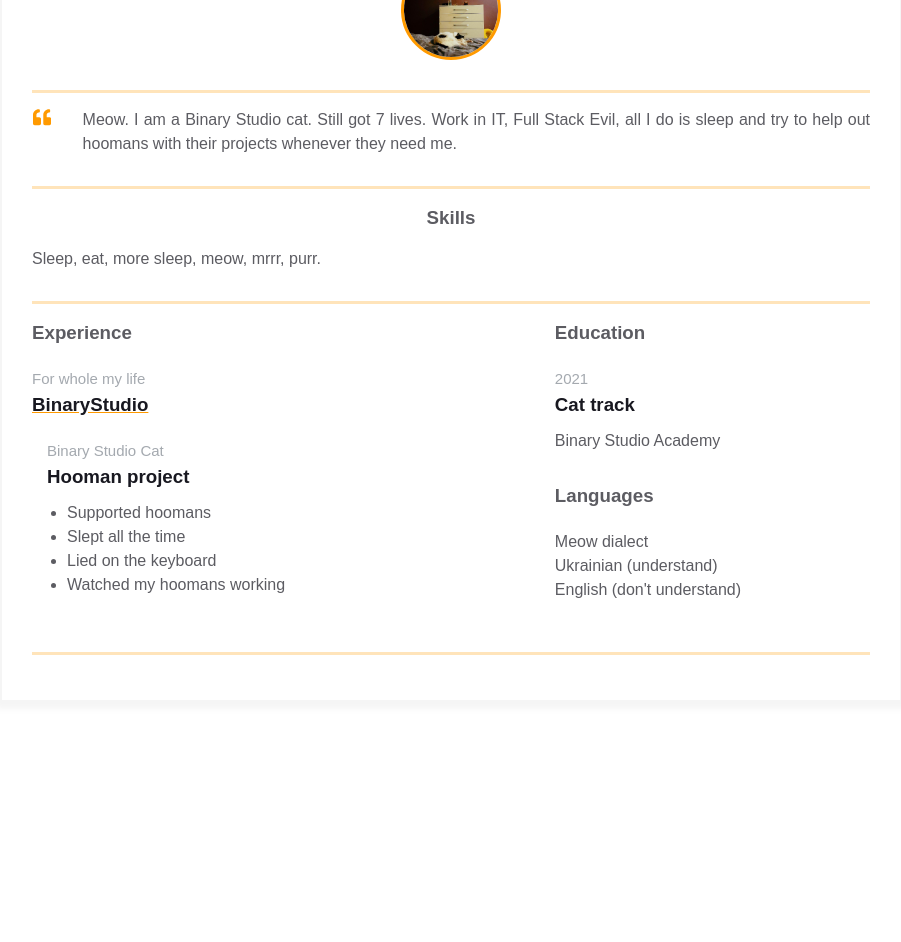
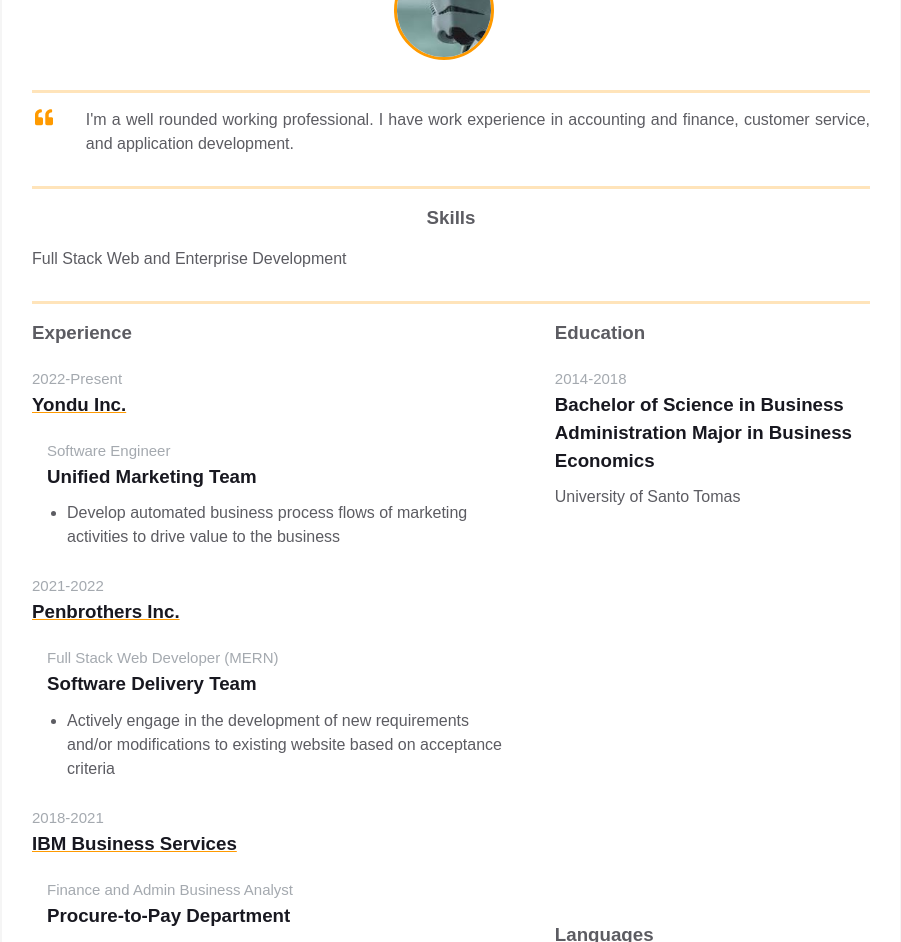
Before and after one commit to rupert0603/homepage, a plain HTML site: page index.html in a window 1280 px wide. Shown: the part 242-1184 px from the top of the page, without its empty margins (189-1090 px from the left). Before the commit the page ends 993 px from the top, so only its background shows below. Drawn offline with Linux system fonts and the light colour scheme.

Commit message:
Edit index.html to add personal information

```diff
--- a/index.html
+++ b/index.html
@@ -10,8 +10,8 @@
     <div class="resume">
         <div class="container">
           <div class="resume__block">
-            <h1 class="contact-info__header">Bulka</h1>
-            <h3 class="contact-info__sub-header">Senior Hooman Manager</h3>
+            <h1 class="contact-info__header">Pert</h1>
+            <h3 class="contact-info__sub-header">Programming Student</h3>
 
             <div class="contact_info_container fh">
               <div class="contact-info__block">
@@ -23,16 +23,16 @@
                         </path>
                       </svg>
                     </div>
-                    <span>Lviv, Ukraine</span>
+                    <span>Philippines</span>
                 </a>
               </div>
 
               <div class="contact-info__block contact-info__block--center">
-                <img class="contact-info__avatar" src="assets/avatar.jpg" alt="Avatar">
+                <img class="contact-info__avatar" src="assets/star_trooper_avatar.jpg" alt="Avatar">
               </div>
 
               <div class="contact-info__block">
-                <a href="https://ua.linkedin.com/company/binary-studio_241166" rel="author" class="contact-info__item">
+                <a href="https://www.linkedin.com/in/rupert-james-a29959167" rel="author" class="contact-info__item">
                     <div class="contact-info__item-icon-wrapper">
                       <svg class="contact-info__item-icon" xmlns="http://www.w3.org/2000/svg" viewBox="0 0 448 512">
                         <path
@@ -56,10 +56,8 @@
                     </path>
                   </svg>
                 </div>
-                <p class="intro_text">Meow.
-                  I am a Binary Studio cat. Still got 7 lives. Work in IT, Full Stack Evil,
-                  all I do is sleep and try to help out hoomans with their projects whenever
-                  they need me.
+                <p class="intro_text">
+                  I'm a well rounded working professional. I have work experience in accounting and finance, customer service, and application development.
                 </p>
               </div>
             </div>
@@ -68,7 +66,7 @@
             <div class="resume__block">
               <div class="skills">
                 <h3 class="skills__header">Skills</h3>
-                <p class="skills__text">Sleep, eat, more sleep, meow, mrrr, purr. </p>
+                <p class="skills__text">Full Stack Web and Enterprise Development</p>
               </div>
             </div>
         </div>
@@ -79,21 +77,44 @@
                 <div class="experiences">
                     <h3 class="experiences__header">Experience</h3>
                     <div class="experiences__company">
-                        <div class="experiences__company-header">
-                        <span class="experiences__company-header-durability">For whole my life</span>
-                        <h3 class="experiences__company-header-name">BinaryStudio</h3>
-                        </div>
 
-                        <div class="experiences__company-project">
-                        <span class="experiences__company-project-role">Binary Studio Cat</span>
-                        <h3 class="experiences__company-project-name">Hooman project</h3>
+                      <div class="experiences__company-header">
+                        <span class="experiences__company-header-durability">2022-Present</span>
+                        <h3 class="experiences__company-header-name">Yondu Inc.</h3>
+                      </div>
+                      <div class="experiences__company-project">
+                        <span class="experiences__company-project-role">Software Engineer</span>
+                        <h3 class="experiences__company-project-name">Unified Marketing Team</h3>
                         <ul class="experiences__company-project-responsibilities">
-                            <li>Supported hoomans</li>
-                            <li>Slept all the time</li>
-                            <li>Lied on the keyboard</li>
-                            <li>Watched my hoomans working</li>
+                          <li>Develop automated business process flows of marketing activities to drive value to the business</li>
                         </ul>
-                        </div>
+                      </div>
+
+
+                      <div class="experiences__company-header">
+                        <span class="experiences__company-header-durability">2021-2022</span>
+                        <h3 class="experiences__company-header-name">Penbrothers Inc.</h3>
+                      </div>
+                      <div class="experiences__company-project">
+                        <span class="experiences__company-project-role">Full Stack Web Developer (MERN)</span>
+                        <h3 class="experiences__company-project-name">Software Delivery Team</h3>
+                        <ul class="experiences__company-project-responsibilities">
+                          <li>Actively engage in the development of new requirements and/or modifications to existing website based on acceptance criteria</li>
+                        </ul>
+                      </div>
+
+                      <div class="experiences__company-header">
+                        <span class="experiences__company-header-durability">2018-2021</span>
+                        <h3 class="experiences__company-header-name">IBM Business Services</h3>
+                      </div>
+                      <div class="experiences__company-project">
+                        <span class="experiences__company-project-role">Finance and Admin Business Analyst</span>
+                        <h3 class="experiences__company-project-name">Procure-to-Pay Department</h3>
+                        <ul class="experiences__company-project-responsibilities">
+                          <li>Work with global stakeholders to diagnose and resolve medium to complex billing and procurement issues while maintaining full compliance with company policies</li>
+                        </ul>
+                      </div>
+
                     </div>
                 </div>
 
@@ -101,22 +122,19 @@
                     <div class="additional-info__education">
                         <h3 class="additional-info__education-header">Education</h3>
                         <div class="additional-info__education-university">
-                          <span class="additional-info__education-university-durability">2021</span>
-                          <h3 class="additional-info__education-university-speciality">Cat track</h3>
-                          <p class="additional-info__education-university-name">Binary Studio Academy</p>
+                          <span class="additional-info__education-university-durability">2014-2018</span>
+                          <h3 class="additional-info__education-university-speciality">Bachelor of Science in Business Administration Major in Business Economics</h3>
+                          <p class="additional-info__education-university-name">University of Santo Tomas</p>
                         </div>
                       </div>
 
                       <div class="additional-info__languages">
                         <h3 class="additional-info__languages-header">Languages</h3>
                         <p class="additional-info__languages-item">
-                          Meow dialect
+                          English
                         </p>
                         <p class="additional-info__languages-item">
-                          Ukrainian (understand)
-                        </p>
-                        <p class="additional-info__languages-item">
-                          English (don't understand)
+                          Tagalog
                         </p>
                     </div>
                 </div>
```
Also changed, not shown: assets/avatar.jpg (deleted), assets/star_trooper_avatar.jpg (added).
